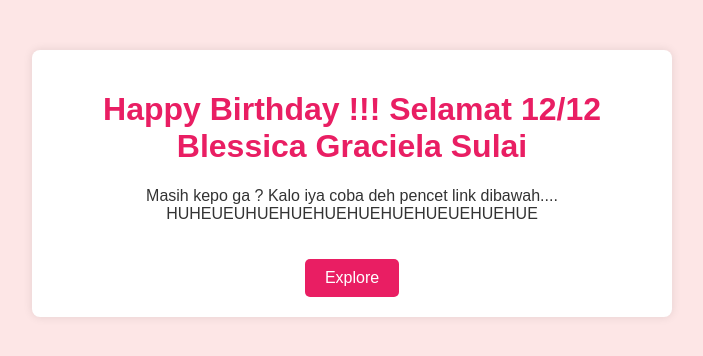
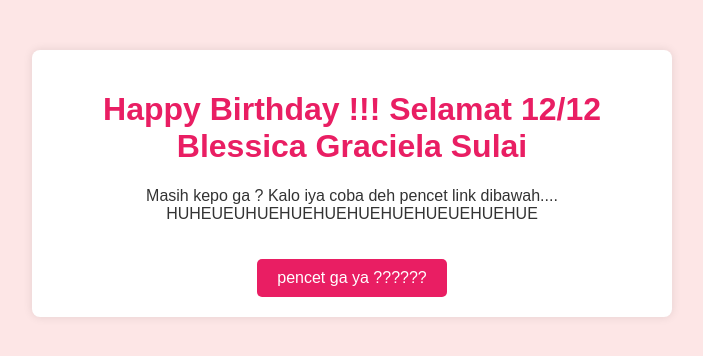
Before and after one commit to ff4rel/ff4rel.github.io, a plain HTML site: page index.html in a window 1280 px wide. Shown: the whole page, without its empty margins (288-991 px from the left). Drawn offline with Linux system fonts and the light colour scheme.

Commit message:
Tambah 2

```diff
--- a/index.html
+++ b/index.html
@@ -51,7 +51,7 @@
   <div class="container">
     <h1>Happy Birthday !!! Selamat 12/12 Blessica Graciela Sulai</h1>
     <p>Masih kepo ga ? Kalo iya coba deh pencet link dibawah.... HUHEUEUHUEHUEHUEHUEHUEHUEUEHUEHUE</p>
-    <a href="https://example.com" target="_blank">Explore</a>
+    <a href="https://example.com" target="_blank">pencet ga ya ??????</a>
   </div>
 
 </body>
```
